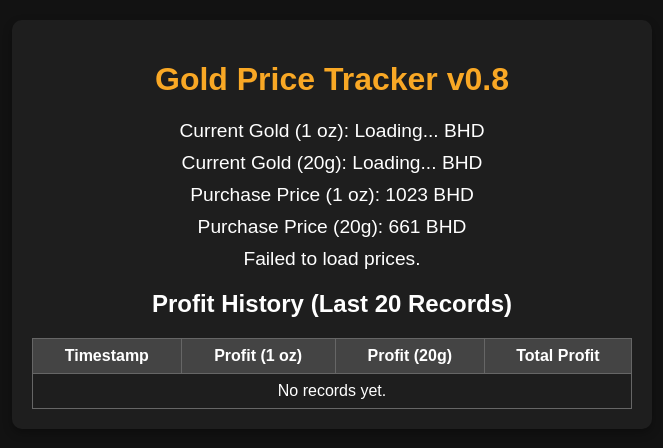
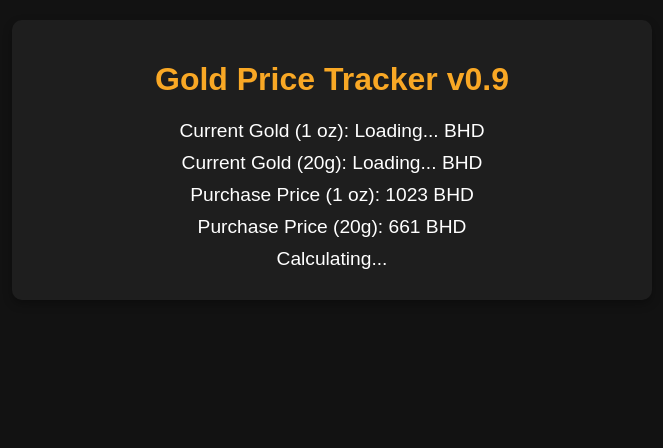
Before and after one commit to AhmedAldakheel/goldTracker.github.io, a Flask app: page / in a window 1280 px wide. Shown: the top 448 px of the page, without its empty margins (308-971 px from the left). Run offline with Flask 3, Linux system fonts and the light colour scheme.

Commit message:
Update gold_price_tracker.html

```diff
--- a/templates/gold_price_tracker.html
+++ b/templates/gold_price_tracker.html
@@ -35,44 +35,16 @@
         .loss {
             color: #f44336;
         }
-        table {
-            width: 100%;
-            margin-top: 20px;
-            border-collapse: collapse;
-        }
-        th, td {
-            border: 1px solid #666;
-            padding: 8px;
-            text-align: center;
-        }
-        th {
-            background-color: #444;
-        }
     </style>
 </head>
 <body>
     <div class="container">
-        <h1>Gold Price Tracker v0.8</h1>
+        <h1>Gold Price Tracker v0.9</h1>
         <p class="price">Current Gold (1 oz): <span id="goldOz">Loading...</span> BHD</p>
         <p class="price">Current Gold (20g): <span id="gold20g">Loading...</span> BHD</p>
         <p class="purchase">Purchase Price (1 oz): <span>1023</span> BHD</p>
         <p class="purchase">Purchase Price (20g): <span>661</span> BHD</p>
         <p class="result" id="profitLoss">Calculating...</p>
-
-        <h2>Profit History (Last 20 Records)</h2>
-        <table>
-            <thead>
-                <tr>
-                    <th>Timestamp</th>
-                    <th>Profit (1 oz)</th>
-                    <th>Profit (20g)</th>
-                    <th>Total Profit</th>
-                </tr>
-            </thead>
-            <tbody id="profitHistory">
-                <tr><td colspan="4">No records yet.</td></tr>
-            </tbody>
-        </table>
     </div>
 
     <script>
@@ -83,29 +55,34 @@
                     throw new Error(`HTTP error! Status: ${response.status}`);
                 }
                 const data = await response.json();
+                console.log('Fetched data:', data);
 
-                document.getElementById('goldOz').textContent = data.gold_oz.toFixed(2);
-                document.getElementById('gold20g').textContent = data.gold_20g.toFixed(2);
+                // تحديث أسعار الذهب
+                if (!isNaN(data.gold_oz)) {
+                    document.getElementById('goldOz').textContent = data.gold_oz.toFixed(2);
+                } else {
+                    document.getElementById('goldOz').textContent = 'N/A';
+                }
 
-                const profitHistoryTable = document.getElementById('profitHistory');
-                profitHistoryTable.innerHTML = '';
+                if (!isNaN(data.gold_20g)) {
+                    document.getElementById('gold20g').textContent = data.gold_20g.toFixed(2);
+                } else {
+                    document.getElementById('gold20g').textContent = 'N/A';
+                }
 
-                if (data.profit_archive.length > 0) {
-                    data.profit_archive.forEach(record => {
-                        const row = `<tr>
-                            <td>${record.timestamp}</td>
-                            <td class="${record.profit_loss_oz >= 0 ? 'profit' : 'loss'}">${record.profit_loss_oz.toFixed(2)} BHD</td>
-                            <td class="${record.profit_loss_20g >= 0 ? 'profit' : 'loss'}">${record.profit_loss_20g.toFixed(2)} BHD</td>
-                            <td class="${record.total_profit_loss >= 0 ? 'profit' : 'loss'}">${record.total_profit_loss.toFixed(2)} BHD</td>
-                        </tr>`;
-                        profitHistoryTable.innerHTML += row;
-                    });
-                } else {
-                    profitHistoryTable.innerHTML = '<tr><td colspan="4">No records yet.</td></tr>';
+                // إزالة رسالة الخطأ
+                const messageElement = document.getElementById('message');
+                if (messageElement) {
+                    messageElement.textContent = '';
                 }
             } catch (error) {
                 console.error('Error fetching gold prices:', error);
-                document.getElementById('profitLoss').textContent = 'Failed to load prices.';
+
+                // عرض رسالة الخطأ
+                const messageElement = document.getElementById('message');
+                if (messageElement) {
+                    messageElement.textContent = 'Failed to load prices.';
+                }
             }
         }
 
```
